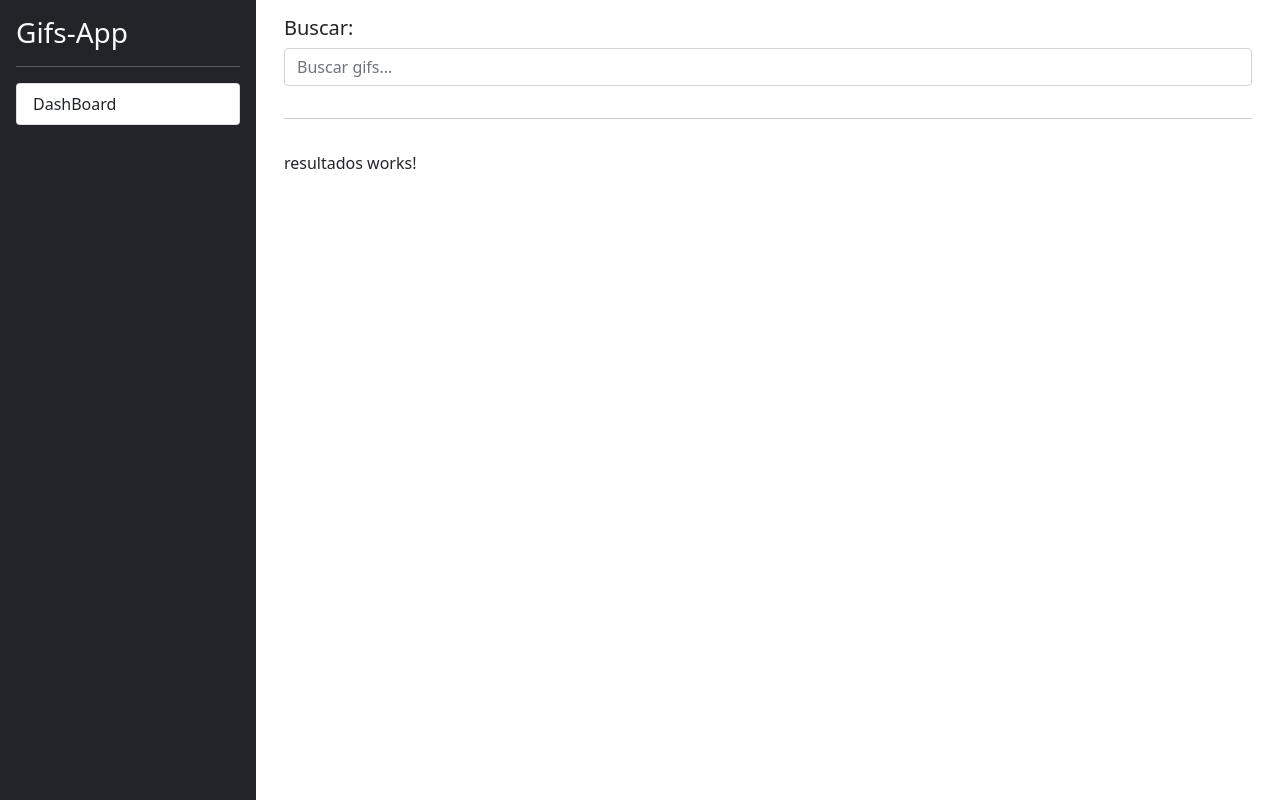
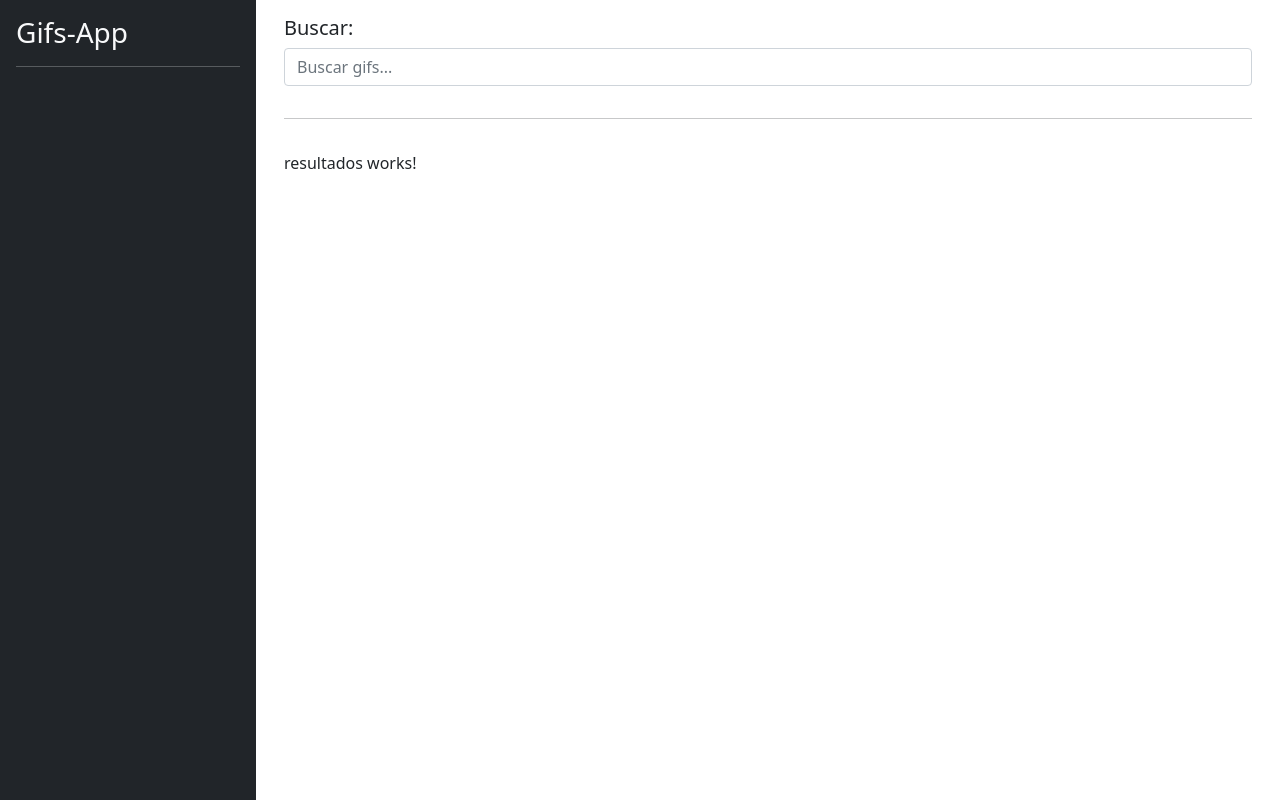
Before and after one commit to VicTMPDeV/01-angular-gifs-app, an Angular app: page / in a window 1280 px wide. Built offline with nearby package versions, Linux system fonts and the light colour scheme.

Commit message:
servicio gifs comienzo

```diff
--- a/src/app/gifs/busqueda/busqueda.component.ts
+++ b/src/app/gifs/busqueda/busqueda.component.ts
@@ -1,4 +1,5 @@
 import { Component, ElementRef, ViewChild } from '@angular/core';
+import { GifsService } from '../services/gifs.service';
 
 @Component({
   selector: 'app-busqueda',
@@ -11,9 +12,13 @@
   @ViewChild('txtBuscar')
   txtBuscar!: ElementRef<HTMLInputElement>;
 
+  constructor(private gifsService : GifsService){
+
+  }
+
   buscar() {
     const value = this.txtBuscar.nativeElement.value;
-    console.log(value);
+    this.gifsService.buscarGifs(value);
     this.txtBuscar.nativeElement.value = '';
   }
 
--- /dev/null
+++ b/src/app/gifs/services/gifs.service.ts
@@ -0,0 +1,20 @@
+import { Injectable } from '@angular/core';
+
+@Injectable({
+  providedIn: 'root'
+})
+export class GifsService {
+
+  private _historial: string[] = [];
+
+
+  public get getHistorial() : string[] {
+    return [...this._historial]; //Uso el operador Spread para romper la relación con el array _historial original para evitar problemas en posibles modificaciones
+  }
+
+  public buscarGifs( query: string){
+    this._historial.unshift(query);
+    console.log(this.getHistorial);
+  }
+
+}
--- a/src/app/shared/sidebar/sidebar.component.html
+++ b/src/app/shared/sidebar/sidebar.component.html
@@ -4,8 +4,9 @@
     </h3>
     <hr class="text-light" />
     <div class="list-group list-reset">
-        <a href="#" class="list-group-item list-group-item-action">
-            DashBoard
+        <a *ngFor="let item of getHistorial"
+        href="#" class="list-group-item list-group-item-action">
+            {{item}}
         </a>
     </div>
 </div>
--- a/src/app/shared/sidebar/sidebar.component.ts
+++ b/src/app/shared/sidebar/sidebar.component.ts
@@ -1,4 +1,5 @@
-import { Component, OnInit } from '@angular/core';
+import { Component } from '@angular/core';
+import { GifsService } from '../../gifs/services/gifs.service';
 
 @Component({
   selector: 'app-sidebar',
@@ -6,11 +7,12 @@
   styles: [
   ]
 })
-export class SidebarComponent implements OnInit {
+export class SidebarComponent {
 
-  constructor() { }
+  constructor( private gifsService: GifsService ) { }
 
-  ngOnInit(): void {
+  public get getHistorial() : string[] {
+    return this.gifsService.getHistorial;
   }
 
 }
```
